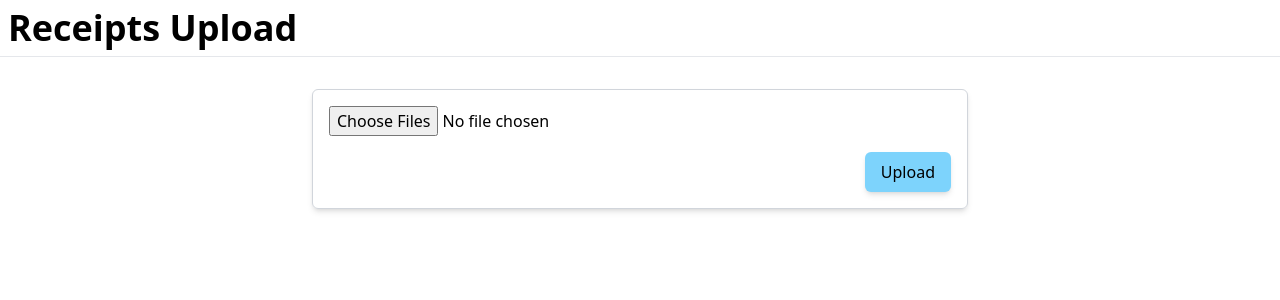
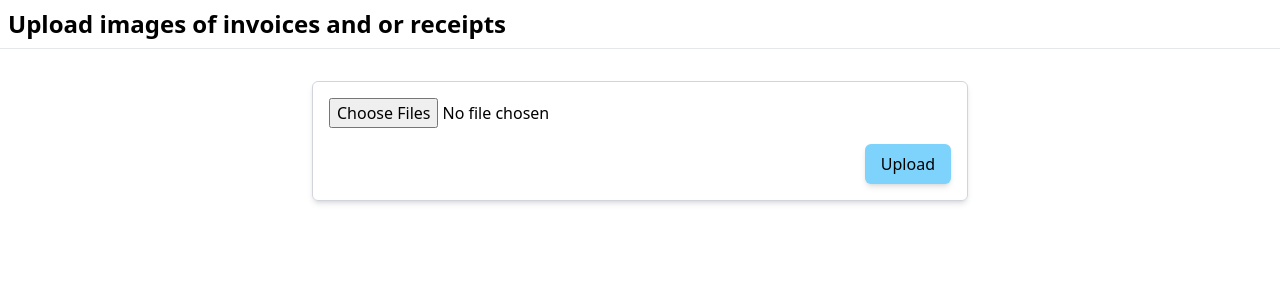
Before and after one commit to Dmancuso1/organizer, a Next.js app: page / in a window 1280 px wide. Shown: the top 300 px of the page. Built offline with nearby package versions, Linux system fonts and the light colour scheme.

Commit message:
updated header info

```diff
--- a/pages/index.tsx
+++ b/pages/index.tsx
@@ -144,7 +144,7 @@ const Home: NextPage = () => {
       {/* HEADER */}
       <header>
         <div className="w-full border-b">
-          <h1 className="p-2 font-bold text-4xl">Receipts Upload</h1>
+          <h1 className="p-2 font-bold text-2xl">Upload images of invoices and or receipts</h1>
         </div>
       </header>
       {/*   //  ||| - ===============================>> \\\ - ||| - =----> */}
```
